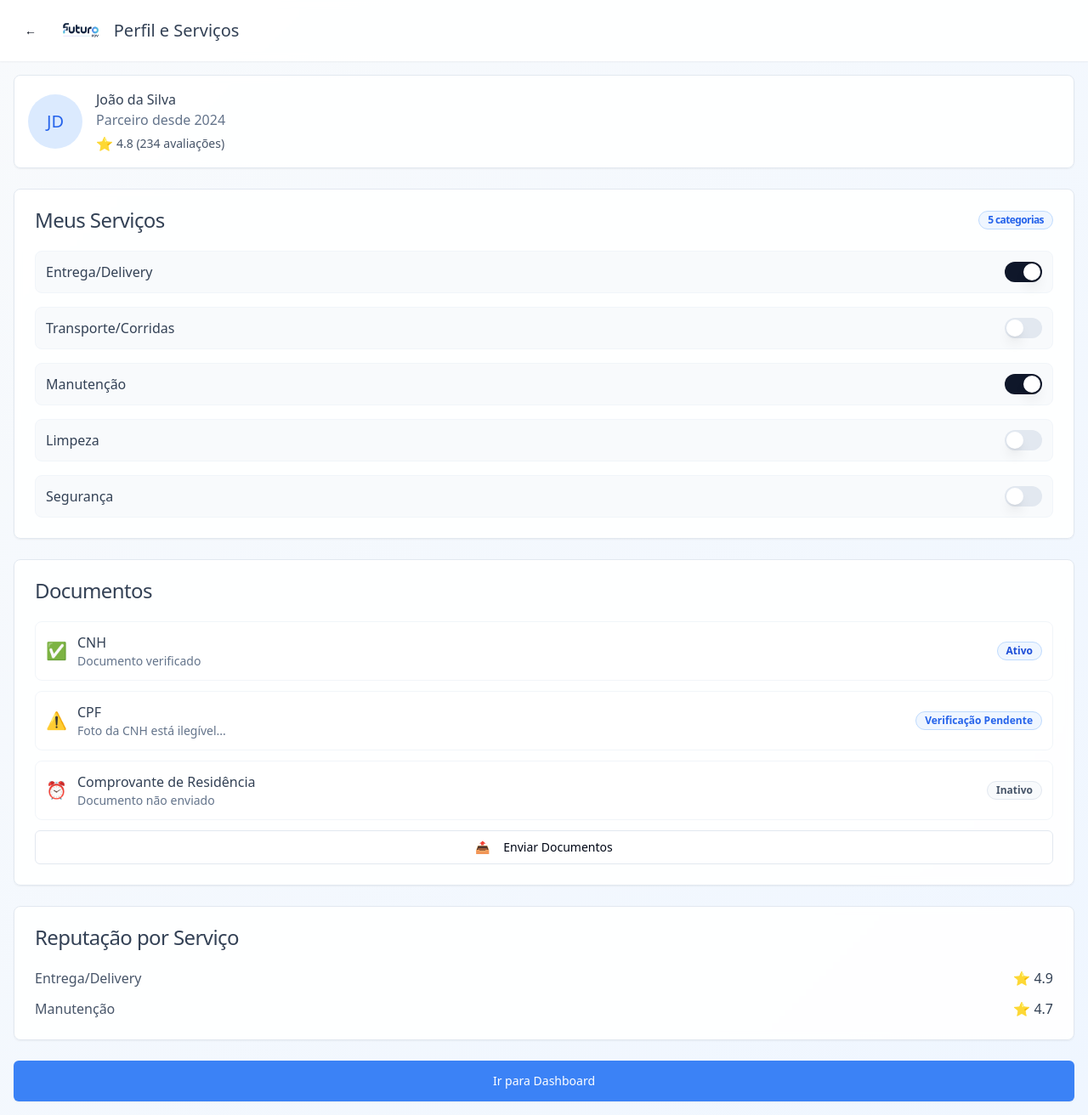
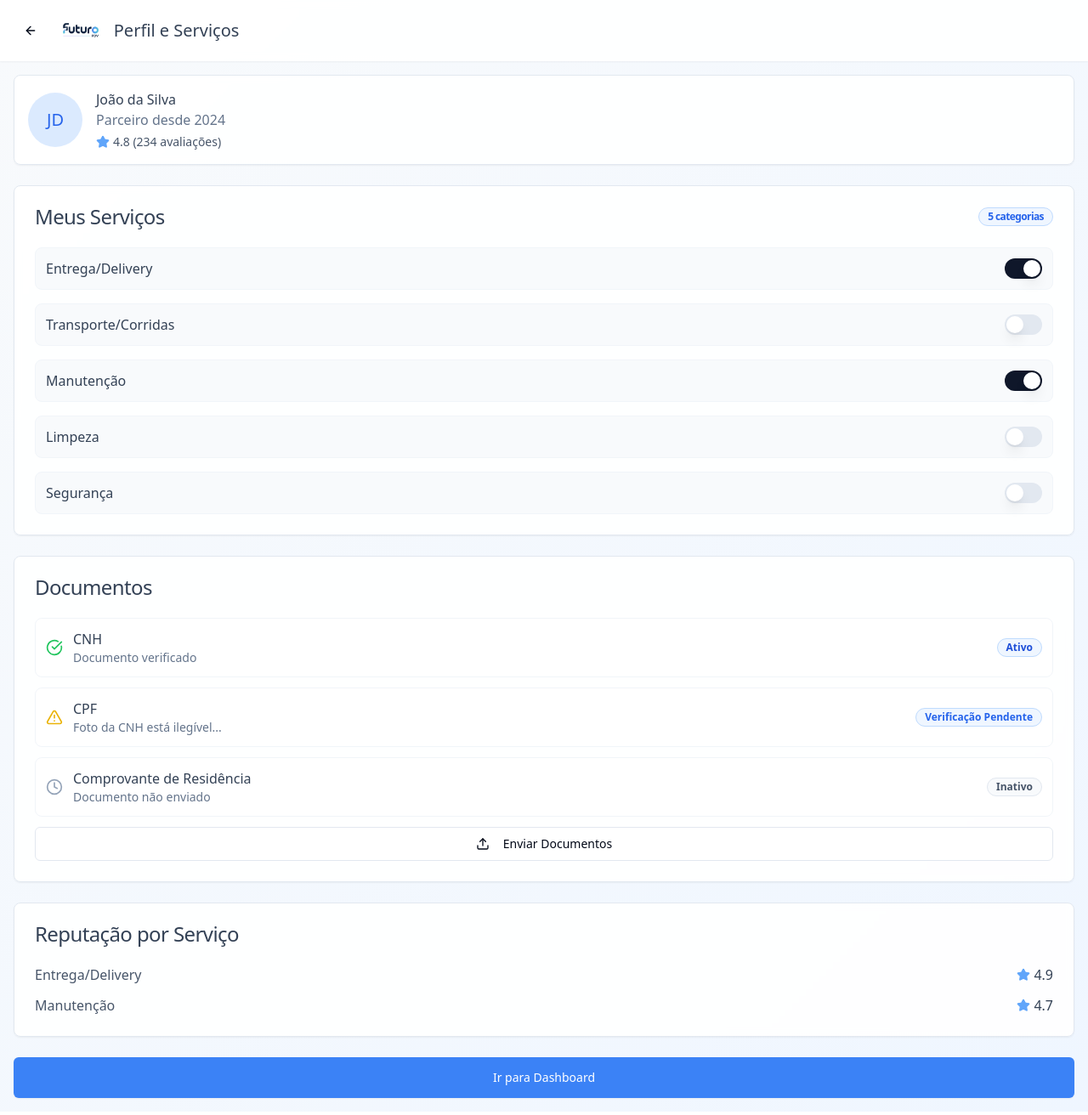
Before and after one commit to evosoftwares/invest-grow-launch, a React (Vite) app: page /mobile/partner-profile in a window 1280 px wide. Shown: the whole page at 85% size. Built offline with nearby package versions, Linux system fonts and the light colour scheme.

Commit message:
Code edited in Lovable Code Editor
Edited UI in Lovable

```diff
--- a/src/pages/mobile/PartnerProfile.tsx
+++ b/src/pages/mobile/PartnerProfile.tsx
@@ -1,10 +1,17 @@
-
 import { useState } from 'react';
 import { Button } from "@/components/ui/button";
 import { Card, CardContent, CardHeader, CardTitle } from "@/components/ui/card";
 import { Badge } from "@/components/ui/badge";
 import { Switch } from "@/components/ui/switch";
 import { useNavigate } from "react-router-dom";
+import {
+  ArrowLeft,
+  CheckCircle,
+  AlertTriangle,
+  Clock,
+  Upload,
+  Star
+} from "lucide-react";
 
 const PartnerProfile = () => {
   const navigate = useNavigate();
@@ -24,9 +31,9 @@ const PartnerProfile = () => {
 
   const getStatusIcon = (status: string) => {
     switch (status) {
-      case 'verified': return '✅';
-      case 'pending': return '⚠️';
-      default: return '⏰';
+      case 'verified': return <CheckCircle className="w-5 h-5 text-green-500" />;
+      case 'pending': return <AlertTriangle className="w-5 h-5 text-yellow-500" />;
+      default: return <Clock className="w-5 h-5 text-slate-400" />;
     }
   };
 
@@ -57,7 +64,7 @@ const PartnerProfile = () => {
             onClick={() => navigate('/mobile/login')}
             className="hover:bg-slate-100"
           >
-            <span>←</span>
+            <ArrowLeft className="w-5 h-5" />
           </Button>
           <img
             src="/lovable-uploads/aa2570db-abbc-4ebd-8d58-1d58c9570128.png"
@@ -80,7 +87,7 @@ const PartnerProfile = () => {
                 <h2 className="font-medium text-slate-700">João da Silva</h2>
                 <p className="text-slate-500">Parceiro desde 2024</p>
                 <div className="flex items-center gap-1 mt-1">
-                  <span className="text-blue-400">⭐</span>
+                  <Star className="w-4 h-4 text-blue-400 fill-current" />
                   <span className="text-sm text-slate-600">4.8 (234 avaliações)</span>
                 </div>
               </div>
@@ -126,7 +133,7 @@ const PartnerProfile = () => {
             {documents.map((doc, index) => (
               <div key={index} className="flex items-center justify-between p-3 border border-slate-100 rounded-lg bg-white">
                 <div className="flex items-center gap-3">
-                  <span className="text-xl">{getStatusIcon(doc.status)}</span>
+                  {getStatusIcon(doc.status)}
                   <div>
                     <div className="font-medium text-slate-700">{doc.name}</div>
                     <div className="text-sm text-slate-500">{doc.message}</div>
@@ -139,7 +146,7 @@ const PartnerProfile = () => {
             ))}
 
             <Button variant="outline" className="w-full mt-4 border-slate-200 hover:bg-slate-50">
-              <span className="mr-2">📤</span>
+              <Upload className="w-4 h-4 mr-2" />
               Enviar Documentos
             </Button>
           </CardContent>
@@ -154,14 +161,14 @@ const PartnerProfile = () => {
             <div className="flex justify-between items-center">
               <span className="text-slate-600">Entrega/Delivery</span>
               <div className="flex items-center gap-1">
-                <span className="text-blue-400">⭐</span>
+                <Star className="w-4 h-4 text-blue-400 fill-current" />
                 <span className="font-medium text-slate-700">4.9</span>
               </div>
             </div>
             <div className="flex justify-between items-center">
               <span className="text-slate-600">Manutenção</span>
               <div className="flex items-center gap-1">
-                <span className="text-blue-400">⭐</span>
+                <Star className="w-4 h-4 text-blue-400 fill-current" />
                 <span className="font-medium text-slate-700">4.7</span>
               </div>
             </div>
```
